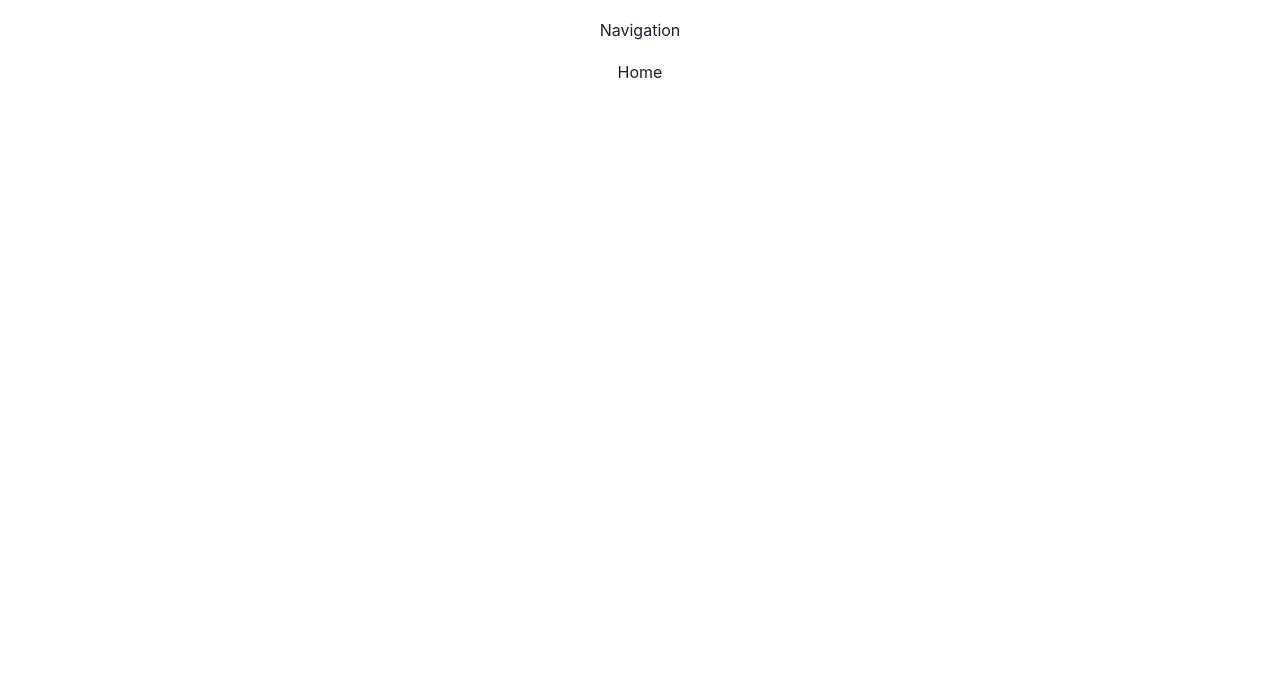
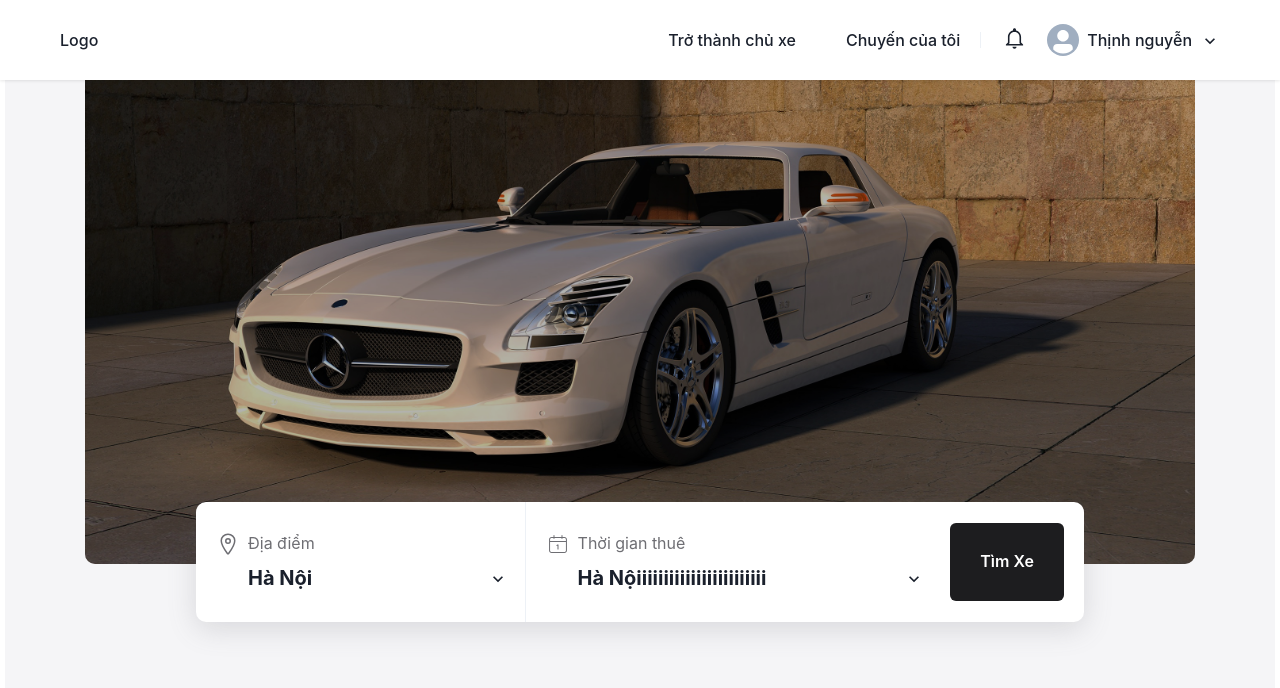
Before and after one commit to ThinhNguyen1102/mycar-frontend, a React (Create React App) app: page / in a window 1280 px wide. Shown: the top 688 px of the page. Built offline with nearby package versions, Linux system fonts and the light colour scheme.

Commit message:
UI: navigation, Header banner

```diff
--- a/package.json
+++ b/package.json
@@ -14,10 +14,12 @@
     "@types/react": "^18.0.9",
     "@types/react-dom": "^18.0.4",
     "axios": "^1.6.8",
+    "date-fns": "^3.6.0",
     "framer-motion": "^6.2.9",
     "lodash": "^4.17.21",
     "pusher-js": "^8.4.0-rc2",
     "react": "^18.1.0",
+    "react-day-picker": "^8.10.0",
     "react-dom": "^18.1.0",
     "react-hook-form": "^7.51.1",
     "react-icons": "^5.0.1",
--- a/src/App.tsx
+++ b/src/App.tsx
@@ -1,18 +1,24 @@
-import {BrowserRouter, Route, Routes} from 'react-router-dom'
-import Home from './pages/Home'
+import {Route, Routes} from 'react-router-dom'
+
 import Login from './pages/Login'
-import Navigation from './components/Navigation'
 import {VStack} from '@chakra-ui/react'
 import NoMatch from './components/NoMatch'
-import Layout from './components/Layout'
 import Signup from './pages/Signup'
+import Navigation from './components/Navigation'
+import Home from './pages/Home'
+import MyTrip from './pages/MyTrip'
+import Owner from './pages/Owner'
 
 export const App = () => (
   <VStack gap="0px">
     <Routes>
-      <Route path="/" element={<Layout />} />
-      <Route path="login" element={<Login />} />
-      <Route path="signup" element={<Signup />} />
+      <Route element={<Navigation />}>
+        <Route index element={<Home />} />
+        <Route path="mytrips" element={<MyTrip />} />
+        <Route path="owner" element={<Owner />} />
+      </Route>
+      <Route path="/login" element={<Login />} />
+      <Route path="/signup" element={<Signup />} />
       <Route path="*" element={<NoMatch />} />
     </Routes>
   </VStack>
--- a/src/components/Layout/Layout.tsx
+++ /dev/null
@@ -1,17 +0,0 @@
-import {VStack} from '@chakra-ui/react'
-import Navigation from '../Navigation'
-import {Route, Routes} from 'react-router-dom'
-import Home from '../../pages/Home'
-
-function Layout() {
-  return (
-    <VStack gap="0px">
-      <Navigation />
-      <Routes>
-        <Route index element={<Home />} />
-      </Routes>
-    </VStack>
-  )
-}
-
-export default Layout
--- a/src/components/Layout/index.ts
+++ /dev/null
@@ -1,3 +0,0 @@
-import Layout from './Layout'
-
-export default Layout
--- a/src/components/Navigation/Navigation.tsx
+++ b/src/components/Navigation/Navigation.tsx
@@ -1,10 +1,49 @@
-import {HStack, Text} from '@chakra-ui/react'
+import {Avatar, Box, Divider, HStack, Icon, Text, VStack} from '@chakra-ui/react'
+import {Link, Outlet} from 'react-router-dom'
+import {IoMdNotificationsOutline} from 'react-icons/io'
+import {MdOutlineKeyboardArrowDown} from 'react-icons/md'
 
 function Navigation() {
   return (
-    <HStack h="60px">
-      <Text>Navigation</Text>
-    </HStack>
+    <VStack>
+      <HStack
+        h="80px"
+        padding="0 60px"
+        w="100vw"
+        justifyContent="space-between"
+        boxShadow="0 1px 3px rgba(0, 0, 0, 0.1)"
+        position="fixed"
+        bg="white"
+        zIndex="10"
+      >
+        <Link to="/">
+          <Text fontWeight="500">Logo</Text>
+        </Link>
+
+        <HStack gap="20px">
+          <Link to="/owner">
+            <Text fontWeight="500">Trở thành chủ xe</Text>
+          </Link>
+          <Link to="/mytrips">
+            <Text fontWeight="500" ml="30px">
+              Chuyến của tôi
+            </Text>
+          </Link>
+          <Divider orientation="vertical" color="text.gray" w="1px" h="16px" />
+          <Box as="button" fontSize="25px" pt="5px">
+            <Icon as={IoMdNotificationsOutline} />
+          </Box>
+          <HStack as="button">
+            <Avatar size="sm" />
+            <Text fontWeight="500">Thịnh nguyễn</Text>
+            <Box fontSize="20px" pt="7px">
+              <Icon as={MdOutlineKeyboardArrowDown} />
+            </Box>
+          </HStack>
+        </HStack>
+      </HStack>
+      <Outlet />
+    </VStack>
   )
 }
 
--- a/src/pages/Home/Home.tsx
+++ b/src/pages/Home/Home.tsx
@@ -1,5 +1,67 @@
+import {Box, Button, Divider, HStack, Icon, Stack, Text, VStack} from '@chakra-ui/react'
+import {IoLocationOutline} from 'react-icons/io5'
+import {MdOutlineKeyboardArrowDown} from 'react-icons/md'
+import {CiCalendarDate} from 'react-icons/ci'
+
 function Home() {
-  return <div>Home</div>
+  return (
+    <VStack pt="0px" w="calc(100vw - 10px)" bg="background" pl="80px" pr="80px">
+      <Box w="100%" borderRadius="10px" overflow="hidden" position="relative">
+        <img width="100%" src="/car-banner.jpg" alt="banner" />
+        <Box bg="rgba(0, 0, 0, 0.3)" position="absolute" top="0" bottom="0" right="0" left="0" />
+      </Box>
+      <Stack
+        w={{base: '95%', xl: '80%'}}
+        h={{base: '260px', lg: '120px'}}
+        flexDirection={{base: 'column', lg: 'row'}}
+        bg="white"
+        borderRadius="10px"
+        boxShadow=" rgba(100, 100, 111, 0.2) 0px 7px 29px 0px"
+        transform="TranslateY(-70px)"
+        p={{base: '20px 20px', lg: '0 20px'}}
+        gap="20px"
+      >
+        <VStack gap="0px" alignItems="flex-start" flex="3" justifyContent="center">
+          <HStack>
+            <Box lineHeight="1" color="text.gray" fontSize="24px" pt="5px">
+              <Icon as={IoLocationOutline} />
+            </Box>
+            <Text color="text.gray">Địa điểm</Text>
+          </HStack>
+          <HStack w="90%" as="button" ml="32px" justifyContent="space-between">
+            <Text fontSize="20px" fontWeight="bold">
+              Hà Nội
+            </Text>
+            <Box fontSize="20px" pt="7px">
+              <Icon as={MdOutlineKeyboardArrowDown} />
+            </Box>
+          </HStack>
+        </VStack>
+        <Divider orientation="vertical" display={{base: 'none', lg: 'block'}} />
+        <VStack gap="0px" alignItems="flex-start" flex="4" justifyContent="center">
+          <HStack>
+            <Box lineHeight="1" color="text.gray" fontSize="24px" pt="5px">
+              <Icon as={CiCalendarDate} />
+            </Box>
+            <Text color="text.gray">Thời gian thuê</Text>
+          </HStack>
+          <HStack w="90%" as="button" ml="32px" justifyContent="space-between">
+            <Text fontSize="20px" fontWeight="bold">
+              Hà Nộiiiiiiiiiiiiiiiiiiiiiiii
+            </Text>
+            <Box fontSize="20px" pt="7px">
+              <Icon as={MdOutlineKeyboardArrowDown} />
+            </Box>
+          </HStack>
+        </VStack>
+        <Box alignSelf={{base: 'flex-end', lg: 'center'}}>
+          <Button h={{base: '40px', xl: '78px'}} p="0 30px" fontSize="16px" flex="1">
+            Tìm Xe
+          </Button>
+        </Box>
+      </Stack>
+    </VStack>
+  )
 }
 
 export default Home
--- /dev/null
+++ b/src/pages/MyTrip/MyTrip.tsx
@@ -0,0 +1,12 @@
+import {Text, VStack} from '@chakra-ui/react'
+import React from 'react'
+
+function MyTrip() {
+  return (
+    <VStack pt="80px" h="100vh" w="100vw" bg="background">
+      <Text>My trips</Text>
+    </VStack>
+  )
+}
+
+export default MyTrip
--- /dev/null
+++ b/src/pages/MyTrip/index.ts
@@ -0,0 +1,3 @@
+import MyTrip from './MyTrip'
+
+export default MyTrip
--- /dev/null
+++ b/src/pages/Owner/Owner.tsx
@@ -0,0 +1,11 @@
+import {Text, VStack} from '@chakra-ui/react'
+
+function Owner() {
+  return (
+    <VStack pt="80px" h="100vh" w="100vw" bg="background">
+      <Text>Owner</Text>
+    </VStack>
+  )
+}
+
+export default Owner
--- /dev/null
+++ b/src/pages/Owner/index.ts
@@ -0,0 +1,3 @@
+import Owner from './Owner'
+
+export default Owner
--- a/src/styles/theme.ts
+++ b/src/styles/theme.ts
@@ -12,6 +12,23 @@ export const theme = extendTheme(
         light: '#ffffff'
       },
       background: '#F5F5F7'
+    },
+    styles: {
+      global: (props: any) => ({
+        '::-webkit-scrollbar': {
+          width: '10px'
+        },
+        '::-webkit-scrollbar-track': {
+          background: 'white'
+        },
+        '::-webkit-scrollbar-thumb': {
+          background: '#888',
+          borderRadius: '5px'
+        },
+        '::-webkit-scrollbar-thumb:hover': {
+          background: '#555'
+        }
+      })
     }
   },
   withDefaultColorScheme({colorScheme: 'primary'})
```
Also changed, not shown: public/car-banner.jpg (added), 1 other file (tests, documents, lock files or other folders).
